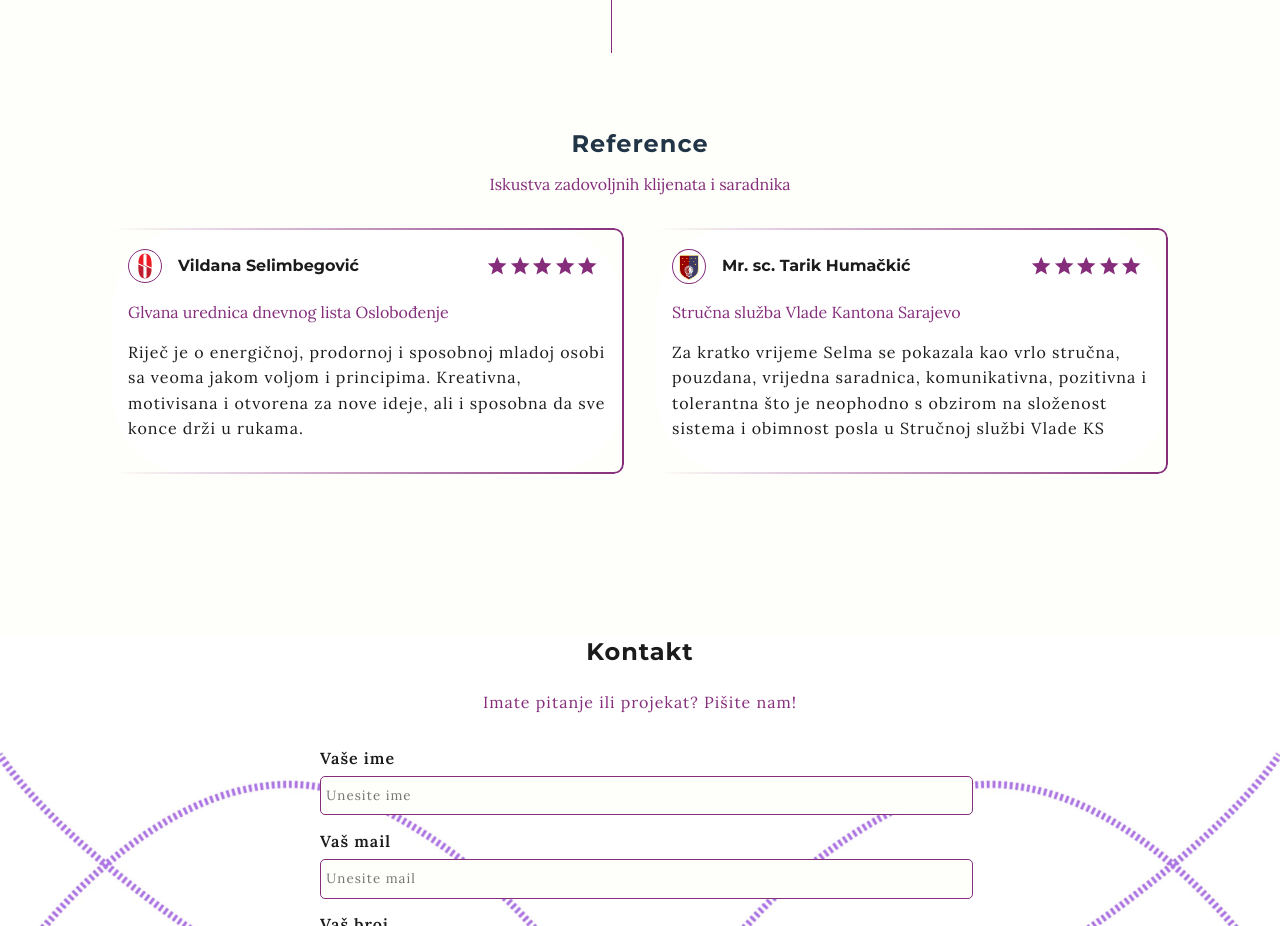
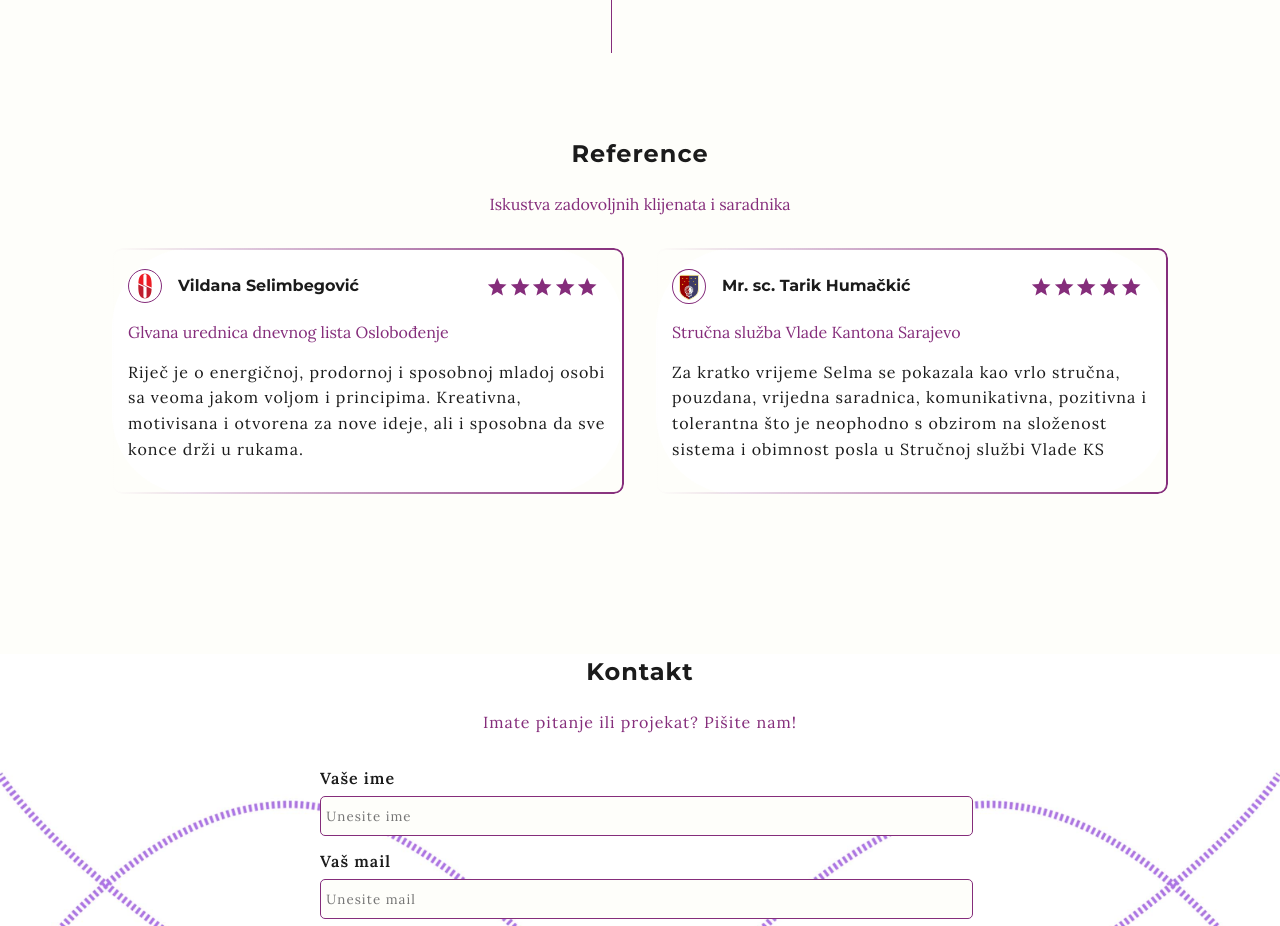
Before and after one commit to NedimBegic/Siman.ba, a React (Vite) app: page / in a window 1280 px wide. Shown: the part 2940-3866 px from the top of the page. Built offline with nearby package versions, Linux system fonts and the light colour scheme.

Commit message:
fixing references

```diff
--- a/src/components/Reference.jsx
+++ b/src/components/Reference.jsx
@@ -5,7 +5,7 @@ import ks from "../assets/ks.png";
 const Reference = () => {
   return (
     <div className={style.refDiv}>
-      <h3>Reference</h3>
+      <h2>Reference</h2>
       <span>Iskustva zadovoljnih klijenata i saradnika</span>
       <div className={style.ref}>
         <ReferenceComponent
--- a/src/components/Reference.module.css
+++ b/src/components/Reference.module.css
@@ -3,7 +3,7 @@
   margin-bottom: 2em;
 }
 
-.refDiv h3 {
+.refDiv h2 {
   font-family: var(--font-family-primary);
   letter-spacing: 1px;
 }
```
